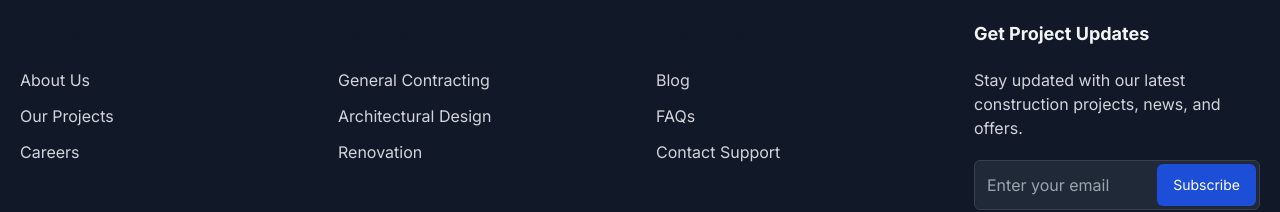
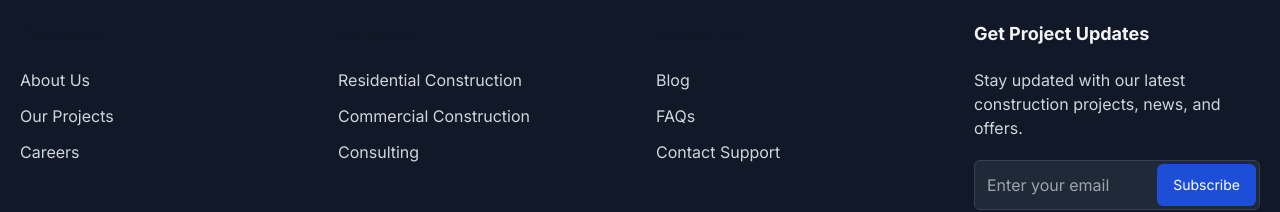
Before and after one commit to sridhar-pro/coral-grand, a Next.js app: page / in a window 1280 px wide. Shown: the part 4823-5035 px from the top of the page. Built offline with nearby package versions, Linux system fonts and the light colour scheme.

Commit message:
Changes-4

```diff
--- a/app/components/Footer.jsx
+++ b/app/components/Footer.jsx
@@ -39,9 +39,9 @@ const footerBlocks = [
         id: 2,
         title: "Services",
         items: [
-            { id: 1, text: "General Contracting", link: "/services/general-contracting" },
-            { id: 2, text: "Architectural Design", link: "/services/architectural-design" },
-            { id: 3, text: "Renovation", link: "/services/renovation" },
+            { id: 1, text: "Residential Construction", link: "/services/residential-construction" },
+            { id: 2, text: "Commercial Construction", link: "/services/commercial-construction" },
+            { id: 3, text: "Consulting", link: "/services/consulting" },
         ]
     },
     {
```
